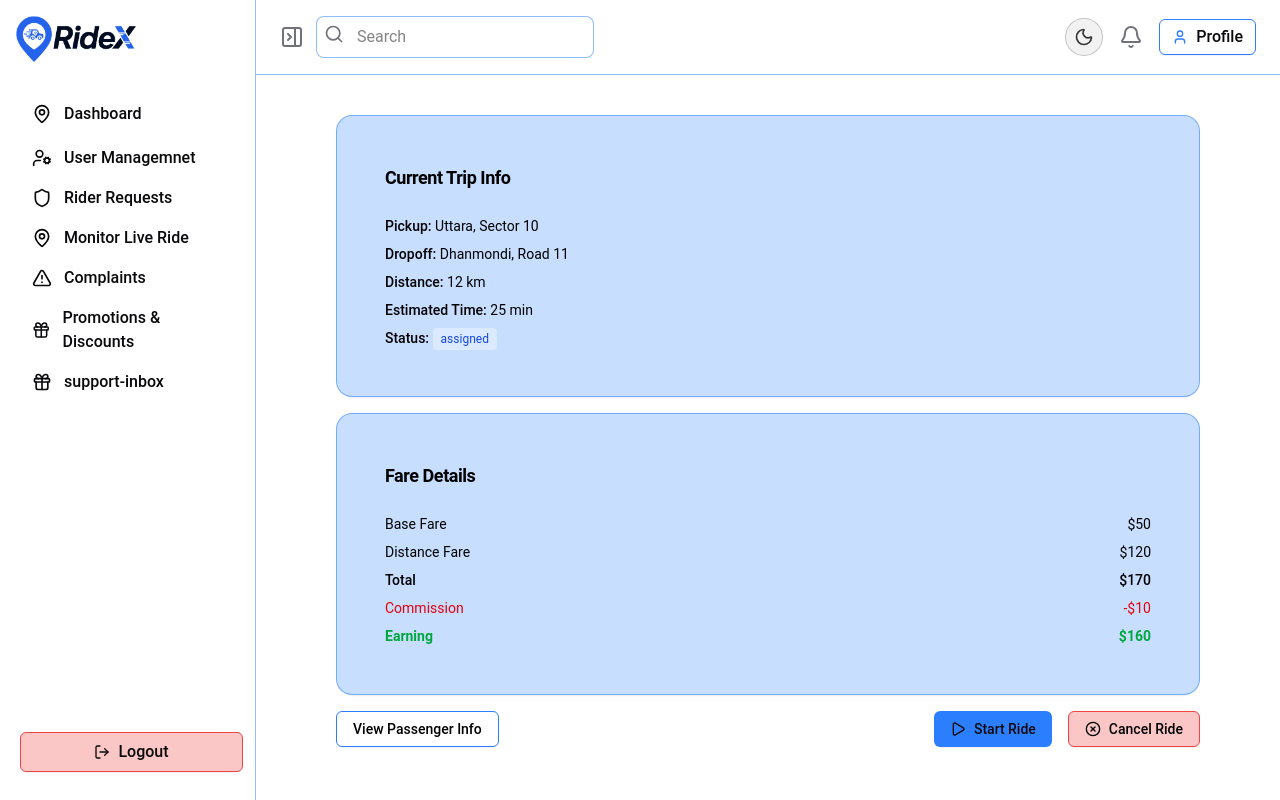
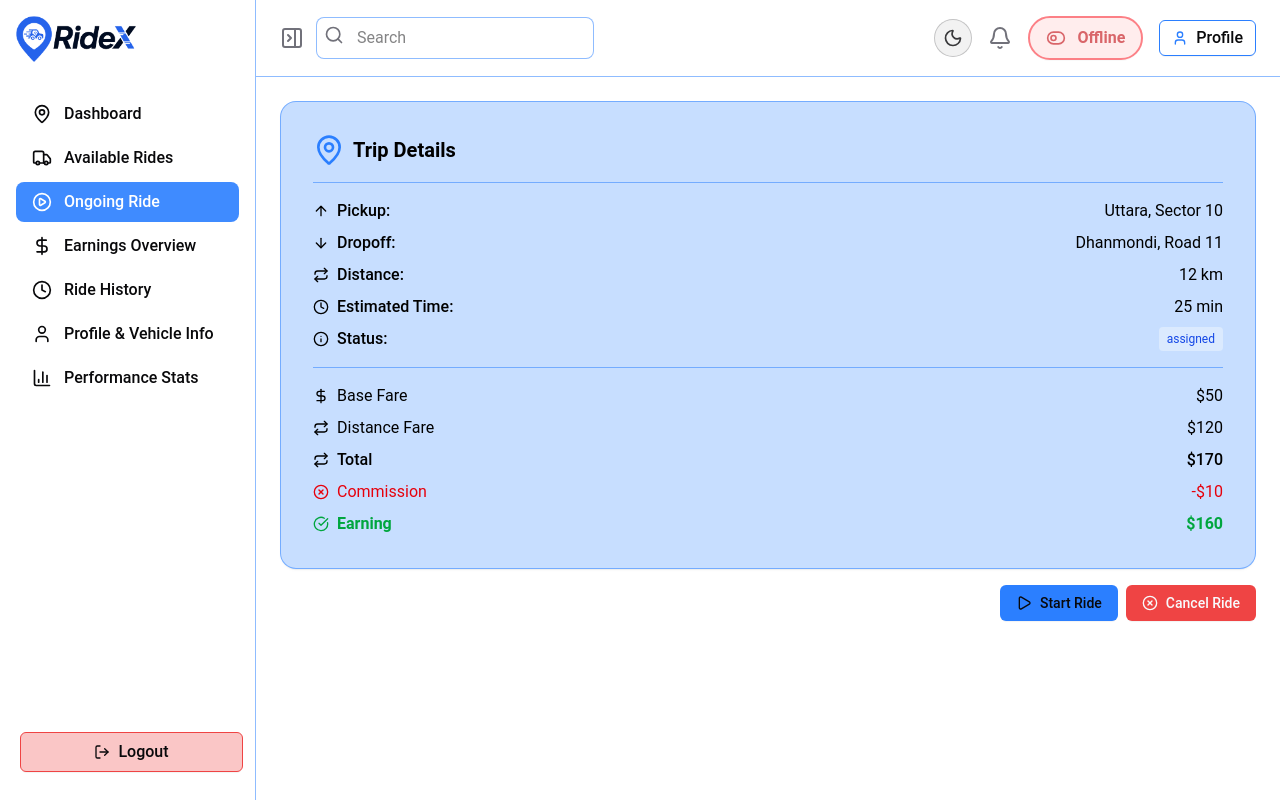
Before and after one commit to rubel6610/RideX-Frontend, a Next.js app: page /dashboard/rider/ongoing-ride in a window 1280 px wide. Built offline with nearby package versions, Linux system fonts and the light colour scheme; no server answers; sample sign-in values are in the browser's storage.

Commit message:
Updated: Ongoing routes UI and functionality

```diff
--- a/package.json
+++ b/package.json
@@ -30,7 +30,7 @@
     "lottie-react": "^2.4.1",
     "lucide": "^0.544.0",
     "lucide-react": "^0.544.0",
-    "next": "^15.5.3",
+    "next": "^15.5.4",
     "next-themes": "^0.4.6",
     "node-fetch": "^2.7.0",
     "react": "19.1.1",
--- a/src/app/dashboard/layout.jsx
+++ b/src/app/dashboard/layout.jsx
@@ -35,7 +35,7 @@ export default function DashboardLayout({ children }) {
   const pathname = usePathname();
   const { user } = useAuth();
 
-  const userRole = "admin";
+  const userRole = "rider";
 
   return (
     <ProtectedRoute>
--- a/src/app/dashboard/rider/ongoing-ride/page.jsx
+++ b/src/app/dashboard/rider/ongoing-ride/page.jsx
@@ -1,14 +1,15 @@
 "use client"
 
 import React, { useState } from "react";
-import { Card, CardHeader, CardTitle, CardContent } from "@/components/ui/card";
 import { Button } from "@/components/ui/button";
-import { Dialog, DialogContent, DialogHeader, DialogTitle } from "@/components/ui/dialog";
-import { MapPin, PhoneCall, Play, StopCircle, XCircle, DollarSign } from "lucide-react";
+import { MapPin, ArrowUp, ArrowDown, Play, StopCircle, XCircle, DollarSign, Repeat, Clock, Info, CheckCircle } from "lucide-react";
+import { useAuth } from "@/app/hooks/AuthProvider";
+import { useQuery } from "@tanstack/react-query";
 
 export default function OngoingRidePage() {
+    const { user } = useAuth();
 
-    // Dummy ride data (later API দিয়ে আনবেন)
+    // Dummy ride data
     const [ride, setRide] = useState({
         id: "RIDE-2025",
         pickup: "Uttara, Sector 10",
@@ -20,8 +21,18 @@ export default function OngoingRidePage() {
         status: "assigned",
     });
 
-    // Passenger Modal state
-    const [showPassenger, setShowPassenger] = useState(false);
+    const baseUrl = process.env.NEXT_PUBLIC_SERVER_BASE_URL;
+
+    // Fetch profile with React Query
+    const { data: UpcomingData, isLoading, isError, error } = useQuery({
+        queryKey: ['upcoming-data', user?.email],
+        queryFn: async () => {
+            const res = await fetch(`${baseUrl}/api/users`);
+            const data = await res.json();
+            return data
+        }
+    });
+    console.log(UpcomingData);
 
     // Control button handlers
     const handleStart = () => setRide({ ...ride, status: "on_the_way" });
@@ -29,27 +40,51 @@ export default function OngoingRidePage() {
     const handleCancel = () => setRide({ ...ride, status: "cancelled" });
 
     return (
-        <div className="p-4  max-w-4xl mx-auto space-y-4">
-            {/* Current Trip Info */}
-            <div className="p-6 shadow-md rounded-2xl hover:border-primary border border-border bg-accent/50">
-                <CardHeader>
-                    <CardTitle className="text-lg">Current Trip Info</CardTitle>
-                </CardHeader>
-                <CardContent className="space-y-2 text-sm">
-                    <p>
-                        <span className="font-medium">Pickup:</span> {ride.pickup}
-                    </p>
-                    <p>
-                        <span className="font-medium">Dropoff:</span> {ride.dropoff}
-                    </p>
-                    <p>
-                        <span className="font-medium">Distance:</span> {ride.distance} km
-                    </p>
-                    <p>
-                        <span className="font-medium">Estimated Time:</span> {ride.estTime} min
-                    </p>
-                    <p>
-                        <span className="font-medium">Status:</span>{" "}
+        <div className="space-y-4">
+            <div className="p-8 shadow-md rounded-2xl hover:border-primary border border-border bg-accent/50">
+                {/* Card Header */}
+                <h2 className="text-xl font-bold flex items-center gap-2">
+                    <MapPin className="w-8 h-8 text-primary" /> Trip Details
+                </h2>
+                {/* Current Trip Info and passenger needed info */}
+                <div className="space-y-2 mt-4 border-t border-border pt-4">
+                    <div className="flex justify-between items-center">
+                        <div className="flex items-center gap-2">
+                            <ArrowUp className="w-4 h-4" />
+                            <span className="font-medium">Pickup:</span>
+                        </div>
+                        <span>{ride.pickup}</span>
+                    </div>
+
+                    <div className="flex justify-between items-center">
+                        <div className="flex items-center gap-2">
+                            <ArrowDown className="w-4 h-4" />
+                            <span className="font-medium">Dropoff:</span>
+                        </div>
+                        <span>{ride.dropoff}</span>
+                    </div>
+
+                    <div className="flex justify-between items-center">
+                        <div className="flex items-center gap-2">
+                            <Repeat className="w-4 h-4" />
+                            <span className="font-medium">Distance:</span>
+                        </div>
+                        <span>{ride.distance} km</span>
+                    </div>
+
+                    <div className="flex justify-between items-center">
+                        <div className="flex items-center gap-2">
+                            <Clock className="w-4 h-4" />
+                            <span className="font-medium">Estimated Time:</span>
+                        </div>
+                        <span>{ride.estTime} min</span>
+                    </div>
+
+                    <div className="flex justify-between items-center">
+                        <div className="flex items-center gap-2">
+                            <Info className="w-4 h-4" />
+                            <span className="font-medium">Status:</span>
+                        </div>
                         <span
                             className={`px-2 py-1 rounded text-xs ${ride.status === "completed"
                                 ? "bg-green-100 text-green-700"
@@ -60,72 +95,55 @@ export default function OngoingRidePage() {
                         >
                             {ride.status}
                         </span>
-                    </p>
-                </CardContent>
+                    </div>
                 </div>
 
                 {/* Fare Details */}
-            <div  className="p-6 shadow-md rounded-2xl hover:border-primary border border-border bg-accent/50">
-                <CardHeader>
-                    <CardTitle className="text-lg">Fare Details</CardTitle>
-                </CardHeader>
-                <CardContent className="space-y-2 text-sm">
-                    <p className="flex justify-between">
+                <div className="space-y-2 mt-4 border-t border-border pt-4">
+                    <div className="flex justify-between items-center">
+                        <div className="flex items-center gap-2">
+                            <DollarSign className="w-4 h-4" />
                             <span>Base Fare</span>
+                        </div>
                         <span>${ride.fare.base}</span>
-                    </p>
-                    <p className="flex justify-between">
-                        <span>Distance Fare</span>
-                        <span>${ride.fare.distance}</span>
-                    </p>
-                    <p className="flex justify-between font-medium">
-                        <span>Total</span>
-                        <span>${ride.fare.total}</span>
-                    </p>
-                    <p className="flex justify-between text-red-600">
-                        <span>Commission</span>
-                        <span>-${ride.fare.commission}</span>
-                    </p>
-                    <p className="flex justify-between font-bold text-green-600">
-                        <span>Earning</span>
-                        <span>${ride.fare.total - ride.fare.commission}</span>
-                    </p>
-                </CardContent>
                     </div>
 
-            {/* Passenger Info (Modal) */}
-            <div className="flex justify-between gap-2 md:gap-3 xl:gap-4">
-                {/* view passenger info  */}
-                <div>
-                    <Button variant="outline" onClick={() => setShowPassenger(true)}>
-                        View Passenger Info
-                    </Button>
-                    <Dialog open={showPassenger} onOpenChange={setShowPassenger}>
-                        <DialogContent>
-                            <DialogHeader>
-                                <DialogTitle>Passenger Info</DialogTitle>
-                            </DialogHeader>
-                            <div className="space-y-2 text-sm">
-                                <p>
-                                    <span className="font-medium">Name:</span> {ride.passenger.name}
-                                </p>
-                                <p>
-                                    <span className="font-medium">Phone:</span> {ride.passenger.phone}
-                                </p>
-                                <Button
-                                    variant="ghost"
-                                    className="flex items-center gap-2 mt-2"
-                                    onClick={() => window.open(`tel:${ride.passenger.phone}`, "_self")}
-                                >
-                                    <PhoneCall className="w-4 h-4" /> Call Passenger
-                                </Button>
+                    <div className="flex justify-between items-center">
+                        <div className="flex items-center gap-2">
+                            <Repeat className="w-4 h-4" />
+                            <span>Distance Fare</span>
                         </div>
-                        </DialogContent>
-                    </Dialog>
+                        <span>${ride.fare.distance}</span>
                     </div>
 
-                {/* controls buttons  */}
-                <div className="flex gap-2 md:gap-3 xl:gap-4">
+                    <div className="flex justify-between items-center font-medium">
+                        <div className="flex items-center gap-2">
+                            <Repeat className="w-4 h-4" />
+                            <span>Total</span>
+                        </div>
+                        <span>${ride.fare.total}</span>
+                    </div>
+
+                    <div className="flex justify-between items-center text-red-600">
+                        <div className="flex items-center gap-2">
+                            <XCircle className="w-4 h-4 text-red-600" />
+                            <span>Commission</span>
+                        </div>
+                        <span>-${ride.fare.commission}</span>
+                    </div>
+
+                    <div className="flex justify-between items-center font-bold text-green-600">
+                        <div className="flex items-center gap-2">
+                            <CheckCircle className="w-4 h-4 text-green-600" />
+                            <span>Earning</span>
+                        </div>
+                        <span>${ride.fare.total - ride.fare.commission}</span>
+                    </div>
+                </div>
+            </div>
+
+            {/* Rider action Buttons */}
+            <div className="flex gap-2 justify-end">
                 {ride.status === "assigned" && (
                     <Button onClick={handleStart} className="flex items-center gap-2 cursor-pointer">
                         <Play className="w-4 h-4" /> Start Ride
@@ -133,21 +151,24 @@ export default function OngoingRidePage() {
                 )}
 
                 {ride.status === "on_the_way" && (
-                        <Button onClick={handleEnd} className="flex items-center gap-2  cursor-pointer">
+                    <Button onClick={handleEnd} className="flex items-center gap-2 cursor-pointer">
                         <StopCircle className="w-4 h-4" /> End Ride
                     </Button>
                 )}
 
                 {ride.status !== "completed" && ride.status !== "cancelled" && (
-                        <Button
-                            onClick={handleCancel}
-                            variant="destructiveOutline"
-                        >
+                    <Button onClick={handleCancel} variant="destructive" className="flex items-center gap-2 cursor-pointer">
                         <XCircle className="w-4 h-4" /> Cancel Ride
+                    </Button>
+                )}
+
+                {ride.status == "cancelled" && (
+                    <Button onClick={handleCancel} variant="outline" className="flex items-center gap-2 border" disabled>
+                        <XCircle className="w-4 h-4" /> Ride Canceled
                     </Button>
                 )}
             </div>
         </div>
-        </div>
+
     )
 }
```
Also changed, not shown: 1 other file (tests, documents, lock files or other folders). Lines whose indentation alone changed are shown as unchanged.
